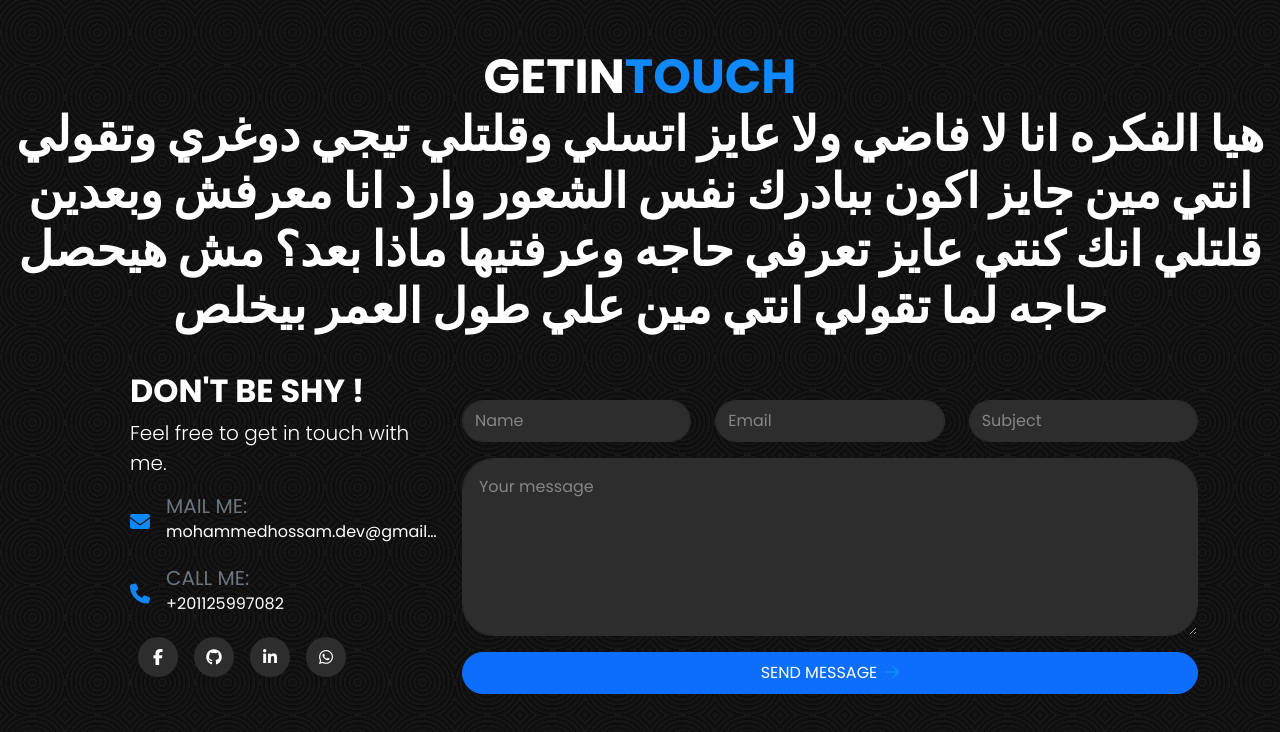
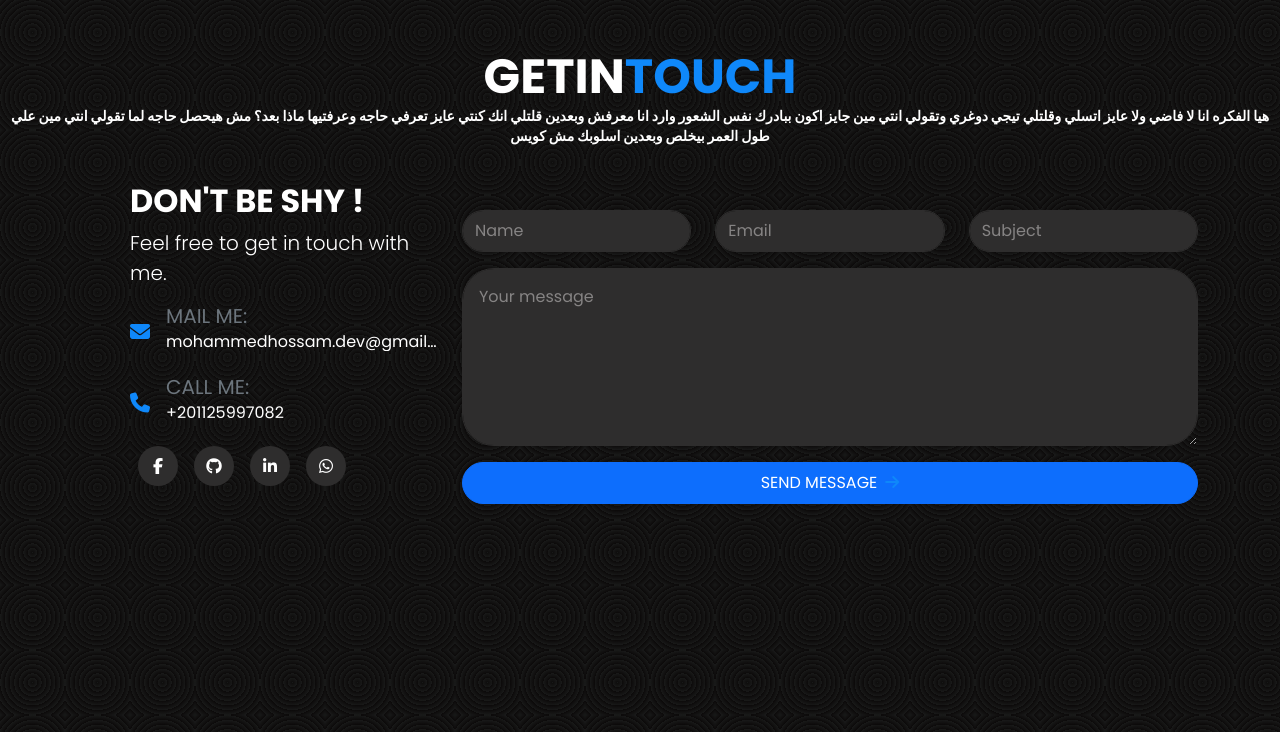
Before and after one commit to MohammedHossam1/myprofolio, a React (Create React App) app: page /contact in a window 1280 px wide. Shown: the top 732 px of the page. Built offline with nearby package versions, Linux system fonts and the light colour scheme; a web font is replaced by a local one.

Commit message:
Update Contact.jsx

```diff
--- a/src/Components/Contact/Contact.jsx
+++ b/src/Components/Contact/Contact.jsx
@@ -69,10 +69,12 @@ export default function Contact() {
         viewport={{ once: true }}
       >
         GETIN<span className="about-span">TOUCH</span>
-<div>هيا الفكره انا لا فاضي ولا عايز اتسلي
+<div className="text-sm">هيا الفكره انا لا فاضي ولا عايز اتسلي
 وقلتلي تيجي دوغري وتقولي انتي مين جايز اكون ببادرك نفس الشعور وارد انا معرفش
 وبعدين قلتلي انك كنتي عايز تعرفي حاجه وعرفتيها ماذا بعد؟
-مش هيحصل حاجه لما تقولي انتي مين علي طول العمر بيخلص</div>
+مش هيحصل حاجه لما تقولي انتي مين علي طول العمر بيخلص
+وبعدين اسلوبك مش كويس
+</div>
       </motion.h1>
       {/* Title for large screens */}
       <motion.h1
@@ -83,10 +85,12 @@ export default function Contact() {
         transition={{ duration: 0.5 }}
       >
         GETIN<span>TOUCH</span>
-<div>هيا الفكره انا لا فاضي ولا عايز اتسلي
+<div className="text-sm">هيا الفكره انا لا فاضي ولا عايز اتسلي
 وقلتلي تيجي دوغري وتقولي انتي مين جايز اكون ببادرك نفس الشعور وارد انا معرفش
 وبعدين قلتلي انك كنتي عايز تعرفي حاجه وعرفتيها ماذا بعد؟
-مش هيحصل حاجه لما تقولي انتي مين علي طول العمر بيخلص</div>
+مش هيحصل حاجه لما تقولي انتي مين علي طول العمر بيخلص
+وبعدين اسلوبك مش كويس
+</div>
 
       </motion.h1>
       {/* Contact Section */}
```
